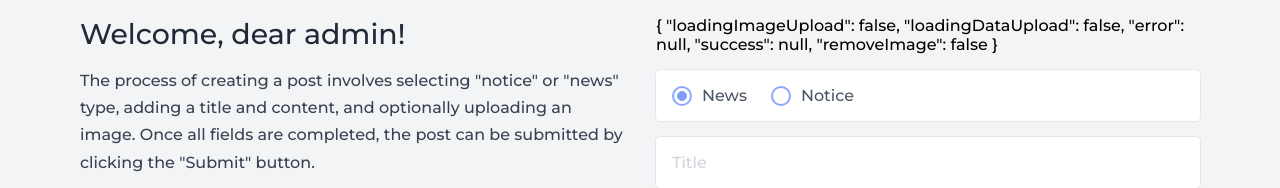
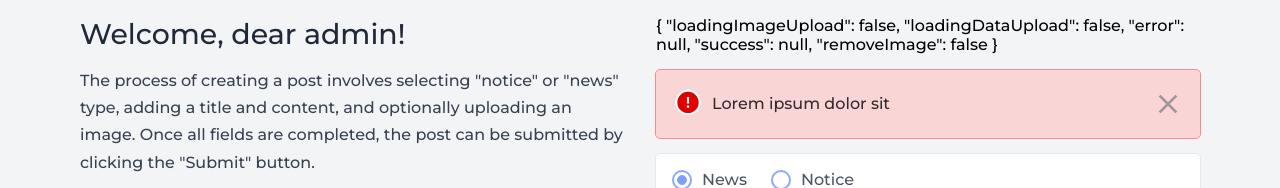
Before and after one commit to al-imam/lpi, a React (Vite) app: page /admin in a window 1280 px wide. Shown: the part 272-460 px from the top of the page. Built offline with nearby package versions, Linux system fonts and the light colour scheme; no server answers.

Commit message:
create alert

```diff
--- a/src/Svg/index.jsx
+++ b/src/Svg/index.jsx
@@ -485,3 +485,20 @@ export function SuccessIcon(props) {
     </svg>
   );
 }
+
+export function CloseIcon(props) {
+  return (
+    <svg
+      xmlns="http://www.w3.org/2000/svg"
+      width="32"
+      height="32"
+      viewBox="0 0 24 24"
+      {...props}
+    >
+      <path
+        fill="currentColor"
+        d="M6.4 19L5 17.6l5.6-5.6L5 6.4L6.4 5l5.6 5.6L17.6 5L19 6.4L13.4 12l5.6 5.6l-1.4 1.4l-5.6-5.6Z"
+      ></path>
+    </svg>
+  );
+}
--- /dev/null
+++ b/src/components/Alert/Alert.jsx
@@ -0,0 +1,18 @@
+import classes from "./alert.module.css";
+import { SuccessIcon, ErrorIcon, CloseIcon } from "@svg";
+
+function Alter({ error = true, text = "Lorem ipsum dolor sit" }) {
+  return (
+    <div className={classes.alert + " " + classes.error}>
+      <div className={classes.svg}>
+        {error ? <ErrorIcon /> : <SuccessIcon />}
+      </div>
+      <p className={classes.text}>{text}</p>
+      <button className={classes.button}>
+        <CloseIcon />
+      </button>
+    </div>
+  );
+}
+
+export default Alter;
--- /dev/null
+++ b/src/components/Alert/alert.module.css
@@ -0,0 +1,69 @@
+.alert {
+  --success: #3ebd61;
+  --error: rgb(255, 137, 137);
+
+  display: flex;
+  align-items: center;
+  padding: 1rem;
+  border-radius: 0.25rem;
+  gap: 0.5rem;
+}
+
+.success {
+  background-color: rgba(62, 189, 97, 0.2);
+  outline: 1px solid var(--success);
+}
+
+.success .svg svg {
+  color: var(--success);
+}
+
+.error .svg svg {
+  color: rgb(224, 0, 0);
+}
+
+.error {
+  background-color: rgba(255, 184, 184, 0.5);
+  outline: 1px solid var(--error);
+}
+
+.svg {
+  transform: scale(0.8);
+}
+
+.svg svg {
+  background-color: var(--white, white);
+  border-radius: 100vmax;
+}
+
+.text {
+  font-family: var(--ff-primary);
+  font-size: var(--h6);
+  line-height: 1.3;
+  color: rgba(0, 0, 0, 0.8);
+  margin-right: auto;
+}
+
+.button {
+  all: unset;
+  display: flex;
+  justify-content: center;
+  align-items: center;
+  border-radius: 100vw;
+}
+
+.button:focus-visible,
+.button:hover {
+  background-color: rgba(255, 255, 255, 0.6);
+}
+
+.button:focus-visible {
+  box-shadow: 0 0 0 5px var(--light);
+  outline: 1px solid var(--dark);
+}
+
+.button svg {
+  color: var(--gray-600);
+  opacity: 0.5;
+  background-color: transparent;
+}
--- a/src/pages/Admin/Form.jsx
+++ b/src/pages/Admin/Form.jsx
@@ -1,6 +1,7 @@
 import FileInput from "@components/FileInput/FileInput";
 import Input, { Textarea } from "@components/Input/Input";
 import RadioInput from "@components/RadioInput/RadioInput";
+import Alert from "@components/Alert/Alert";
 import generateId from "@util/generateId";
 import classes from "./admin.module.css";
 import { app } from "../../firebase";
@@ -198,6 +199,7 @@ function Form() {
   return (
     <form className={classes.form} onSubmit={handleSubmit}>
       {JSON.stringify(state, null, 4)}
+      <Alert />
       <RadioGroup />
       <Input
         value={title}
```
